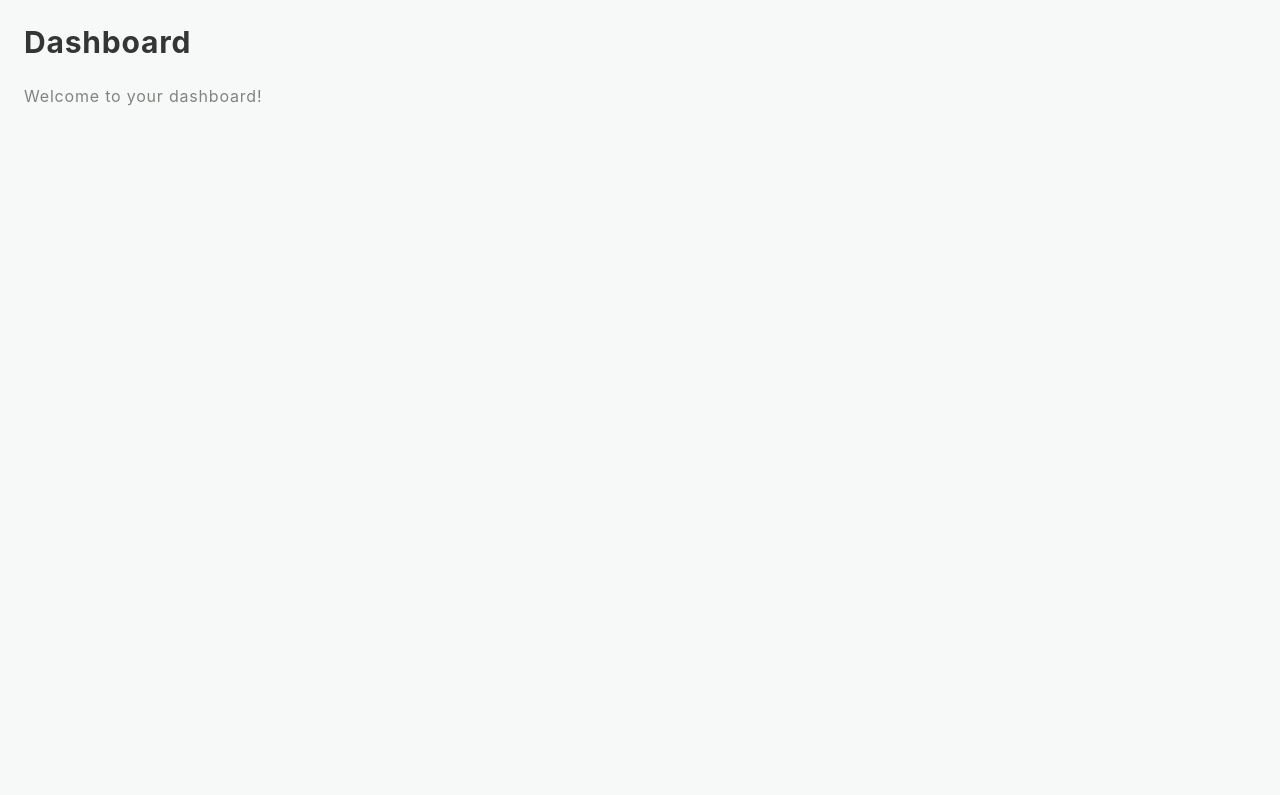
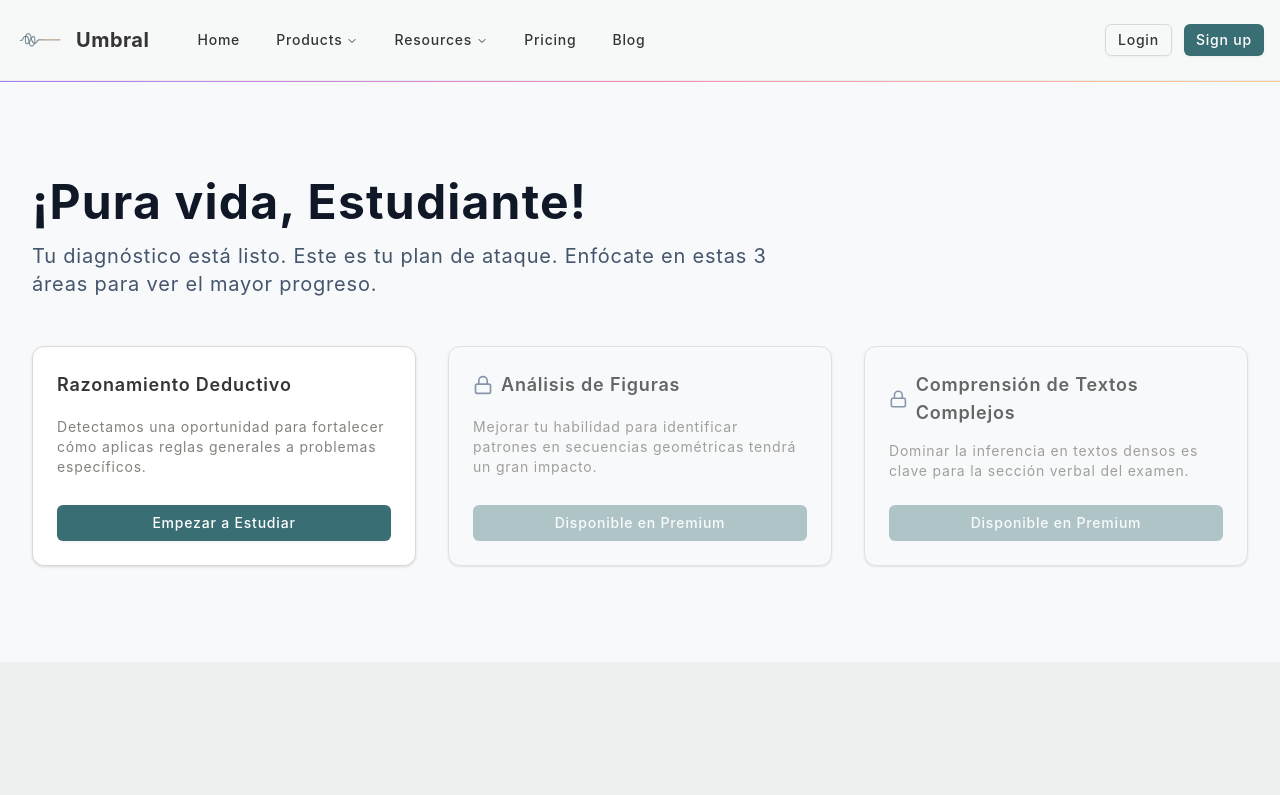
Before and after one commit to LazarusAA/puntoclaro, a Next.js app: page /dashboard in a window 1280 px wide. Shown: the top 795 px of the page. Built offline with nearby package versions, Linux system fonts and the light colour scheme.

Commit message:
feat: added new dashboard page with components

```diff
--- a/src/app/(app)/dashboard/page.tsx
+++ b/src/app/(app)/dashboard/page.tsx
@@ -1,8 +1,66 @@
+'use client' // This page will have client-side interactions (e.g., modals)
+
+import { ZonaRojaCard } from '~/components/shared/zona-roja-card'
+
+// This placeholder data will be replaced by a call to our backend.
+// It reflects the kind of specific, actionable insights our AI will provide.
+const zonasRojasData = [
+  {
+    title: 'Razonamiento Deductivo',
+    description: 'Detectamos una oportunidad para fortalecer cómo aplicas reglas generales a problemas específicos.',
+    isLocked: false,
+  },
+  {
+    title: 'Análisis de Figuras',
+    description: 'Mejorar tu habilidad para identificar patrones en secuencias geométricas tendrá un gran impacto.',
+    isLocked: true,
+  },
+  {
+    title: 'Comprensión de Textos Complejos',
+    description: 'Dominar la inferencia en textos densos es clave para la sección verbal del examen.',
+    isLocked: true,
+  },
+]
+
 export default function DashboardPage() {
+  const userName = 'Estudiante' // This will be fetched from Supabase auth.
+
+  const handleCardClick = (isLocked: boolean, title: string) => {
+    if (isLocked) {
+      // In the future, this will trigger our "Upgrade to Premium" modal.
+      alert(`La sección "${title}" es una función premium.`)
+    } else {
+      // This will navigate the user to the corresponding learning module.
+      alert(`Navegando a la lección de "${title}"...`)
+      // Example: router.push(`/learn/${topicId}`)
+    }
+  }
+
   return (
-    <div className="container mx-auto p-6">
-      <h1 className="text-3xl font-bold mb-6">Dashboard</h1>
-      <p className="text-muted-foreground">Welcome to your dashboard!</p>
+    <div className="bg-slate-50/50">
+      <div className="mx-auto max-w-7xl px-4 py-16 sm:px-6 sm:py-24 lg:px-8">
+        <header className="mb-12 max-w-3xl">
+          <h1 className="text-4xl font-bold tracking-tight text-gray-900 sm:text-5xl">
+            ¡Pura vida, {userName}!
+          </h1>
+          <p className="mt-4 text-xl text-slate-600">
+            Tu diagnóstico está listo. Este es tu plan de ataque. Enfócate en estas 3
+            áreas para ver el mayor progreso.
+          </p>
+        </header>
+
+        <div className="grid grid-cols-1 gap-8 sm:grid-cols-2 lg:grid-cols-3">
+          {zonasRojasData.map((zona) => (
+            <ZonaRojaCard
+              key={zona.title}
+              title={zona.title}
+              description={zona.description}
+              isLocked={zona.isLocked}
+              onClick={() => handleCardClick(zona.isLocked, zona.title)}
+            />
+          ))}
+        </div>
+      </div>
     </div>
   )
 }
--- a/src/app/(app)/layout.tsx
+++ b/src/app/(app)/layout.tsx
@@ -1,13 +1,18 @@
+import { Navbar1 } from '~/components/layouts/main-nav'
+import { Footer7 } from '~/components/layouts/site-footer'
+
 interface AppLayoutProps {
   children: React.ReactNode
 }
 
 export default function AppLayout({ children }: AppLayoutProps) {
   return (
-    <div className="min-h-screen bg-background">
+    <div className="min-h-screen bg-background flex flex-col">
+      <Navbar1 />
       <main className="flex-1">
         {children}
       </main>
+      <Footer7 />
     </div>
   )
 }
```
